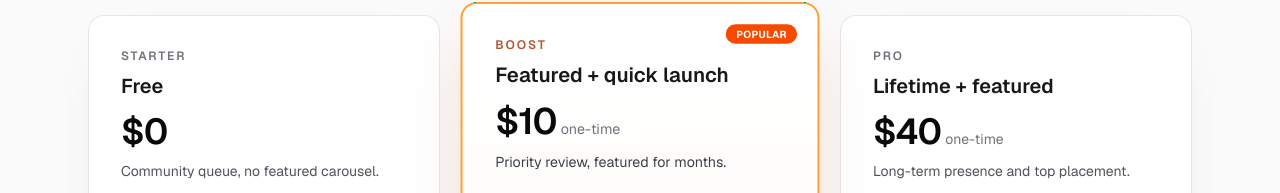
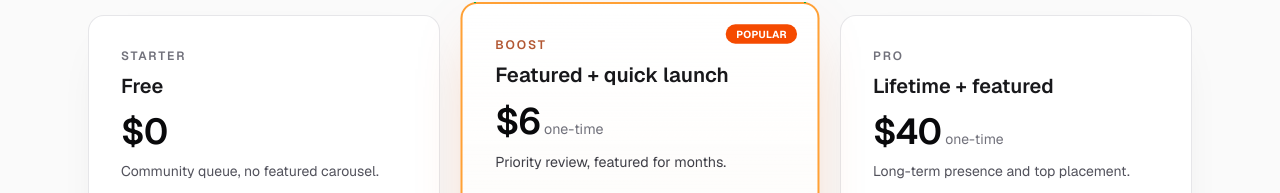
Before and after one commit to adil512/web-storeextensions, a Next.js app: page /pricing in a window 1280 px wide. Shown: the part 603-796 px from the top of the page. Built offline with nearby package versions, Linux system fonts and the light colour scheme; no server answers.

Commit message:
Update page.tsx

```diff
--- a/src/app/pricing/page.tsx
+++ b/src/app/pricing/page.tsx
@@ -138,7 +138,7 @@ export default async function PricingPage() {
             <p className="text-xs font-semibold uppercase tracking-[0.16em] text-orange-800/80">Boost</p>
             <h2 className="mt-2 text-xl font-semibold text-zinc-900">Featured + quick launch</h2>
             <p className="mt-3 flex items-baseline gap-1">
-              <span className="text-4xl font-semibold tracking-tight text-zinc-950">$10</span>
+              <span className="text-4xl font-semibold tracking-tight text-zinc-950">$6</span>
               <span className="text-sm text-zinc-500">one-time</span>
             </p>
             <p className="mt-2 text-sm leading-relaxed text-zinc-700">Priority review, featured for months.</p>
```
